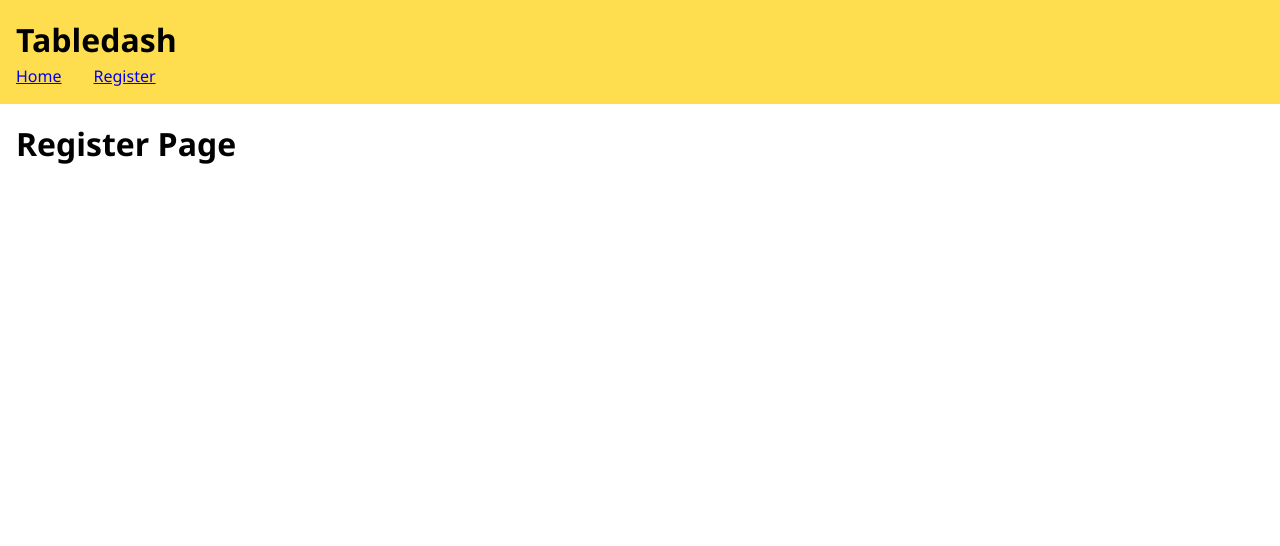
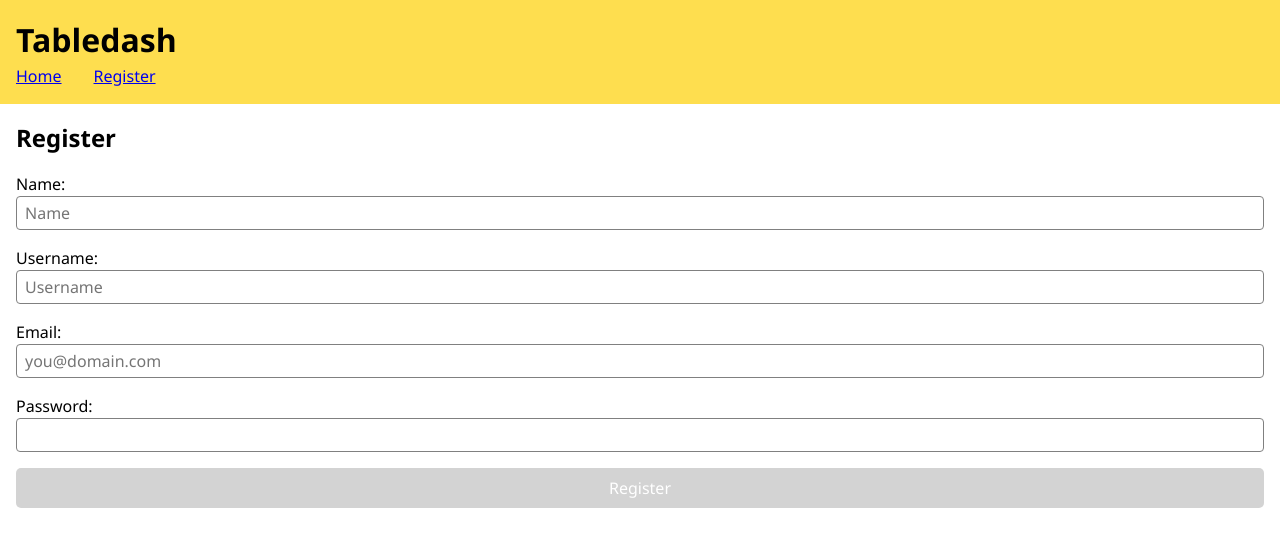
Before and after one commit to thisisthemurph/Tabledash, a React (Create React App) app in the folder client/: page /register in a window 1280 px wide. Shown: the top 546 px of the page. Built offline with nearby package versions, Linux system fonts and the light colour scheme.

Commit message:
Implemented registration form and hooked it up with the API. Nothing yet happens when registering other than the data being added to the database.

```diff
--- /dev/null
+++ b/client/src/api/api-client.js
@@ -0,0 +1,32 @@
+const API_URL = "http://localhost:3001/api";
+
+const client = (endpoint, { body, ...customConfig }) => {
+  const config = {
+    method: body ? "POST" : "GET",
+    headers: {
+      Accept: "application/json",
+      "Content-Type": "application/json",
+      ...customConfig.headers,
+    },
+  };
+
+  if (body) {
+    config.body = JSON.stringify(body);
+  }
+
+  return window
+    .fetch(new URL(`${API_URL}/${endpoint}`).toString(), config)
+    .then(async (resp) => {
+      if (resp.status === 204) return { success: true };
+
+      const data = await resp.json();
+
+      if (resp.ok) {
+        return data;
+      } else {
+        return Promise.reject(data);
+      }
+    });
+};
+
+export default client;
--- a/client/src/index.css
+++ b/client/src/index.css
@@ -16,6 +16,14 @@ html {
   padding: 1rem;
 }
 
+.error {
+  color: white;
+  background: salmon;
+  padding: 0.5rem 1rem;
+  border-radius: 5px;
+  margin-bottom: 1rem;
+}
+
 /**
  * NAVIGATION
  */
@@ -27,3 +35,37 @@ nav a {
 nav a:first-child {
   padding-left: 0;
 }
+
+/**
+ * FORMS
+ */
+
+.form__section {
+  display: flex;
+  flex-direction: column;
+  margin: 1rem 0;
+}
+
+.form__section input[type="text"],
+.form__section input[type="email"],
+.form__section input[type="password"] {
+  padding: 0.25rem 0.5rem;
+  border-radius: 4px;
+  border: solid 1px gray;
+}
+
+.form__section input[type="submit"],
+.form__section button {
+  color: white;
+  background: black;
+  padding: 0.5rem 1rem;
+  border: none;
+  border-radius: 5px;
+  cursor: pointer;
+}
+
+.form__section input[type="submit"]:disabled,
+.form__section button:disabled {
+  background: lightgray;
+  cursor: not-allowed;
+}
--- a/client/src/pages/Home.js
+++ b/client/src/pages/Home.js
@@ -2,7 +2,7 @@ import { Link } from "react-router-dom";
 
 const Home = () => {
   return (
-    <div class="section">
+    <div className="section">
       <h1>Home Page</h1>
       <Link to="/register">Sign up now...</Link>
     </div>
--- a/client/src/pages/Register.js
+++ b/client/src/pages/Register.js
@@ -1,7 +1,126 @@
+import { useState } from "react";
+
+import client from "../api/api-client";
+
+const defaultFormValues = {
+  name: "",
+  username: "",
+  email: "",
+  password: "",
+  isAdmin: true,
+};
+
 const Register = () => {
+  const [error, setError] = useState(null);
+  const [canSubmit, setCanSubmit] = useState(false);
+  const [formValues, setFormValues] = useState(defaultFormValues);
+
+  const updateForm = (key, event) => {
+    if (key === "name") {
+      const username = event.target.value.toLowerCase().replace(" ", ".");
+      setFormValues({ ...formValues, [key]: event.target.value, username });
+    } else {
+      setFormValues({ ...formValues, [key]: event.target.value });
+    }
+
+    validate();
+  };
+
+  const handleSubmit = async (event) => {
+    event.preventDefault();
+
+    try {
+      const response = await client("user", { body: formValues });
+    } catch (err) {
+      setError(err.error);
+    }
+  };
+
+  const validatePassword = (password) => {
+    if (!password) return false;
+    if (password.length < 8) return false;
+    return true;
+  };
+
+  const validate = () => {
+    const { name, username, email, password } = formValues;
+
+    if (!name || name.length < 3) {
+      setCanSubmit(false);
+      return;
+    }
+
+    if (!username || username.length < 3) {
+      setCanSubmit(false);
+      return;
+    }
+
+    if (!email) {
+      setCanSubmit(false);
+      return;
+    }
+
+    if (!validatePassword(password)) {
+      setCanSubmit(false);
+      return;
+    }
+
+    setCanSubmit(true);
+  };
+
   return (
     <div className="section">
-      <h1>Register Page</h1>
+      <h2>Register</h2>
+      <form onSubmit={handleSubmit} className="form">
+        {error ? (
+          <div className="error">
+            <p>{error}</p>
+          </div>
+        ) : null}
+
+        <div className="form__section">
+          <label htmlFor="name">Name:</label>
+          <input
+            type="text"
+            id="name"
+            placeholder="Name"
+            value={formValues.name}
+            onChange={(e) => updateForm("name", e)}
+          />
+        </div>
+        <div className="form__section">
+          <label htmlFor="username">Username:</label>
+          <input
+            type="text"
+            id="username"
+            placeholder="Username"
+            value={formValues.username}
+            onChange={(e) => updateForm("username", e)}
+          />
+        </div>
+        <div className="form__section">
+          <label htmlFor="email">Email:</label>
+          <input
+            type="email"
+            id="email"
+            placeholder="you@domain.com"
+            value={formValues.email}
+            onChange={(e) => updateForm("email", e)}
+          />
+        </div>
+        <div className="form__section">
+          <label htmlFor="password">Password:</label>
+          <input
+            type="password"
+            id="password"
+            value={formValues.password}
+            onChange={(e) => updateForm("password", e)}
+          />
+        </div>
+        <div className="form__section">
+          <input type="submit" value="Register" disabled={!canSubmit} />
+        </div>
+      </form>
     </div>
   );
 };
```
